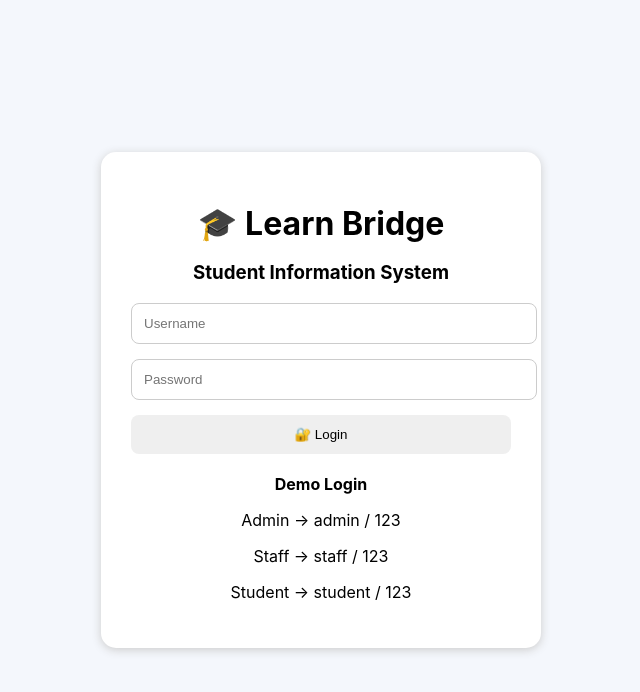
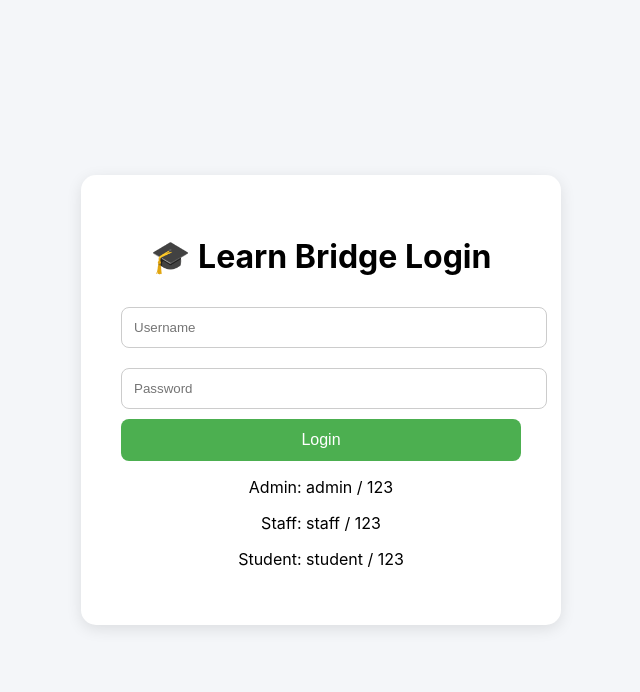
Before and after one commit to keerthika2005-coder/student-information-system, a React (Create React App) app in the folder frontend/: page / in a window 1280 px wide. Shown: the top 692 px of the page, without its empty margins (319-959 px from the left). Built offline with nearby package versions, Linux system fonts and the light colour scheme.

Commit message:
Added student dashboard details view

```diff
--- a/frontend/src/components/Login.js
+++ b/frontend/src/components/Login.js
@@ -5,95 +5,81 @@ export default function Login({ onLogin }) {
   const [password, setPassword] = useState('');
 
   const handleLogin = () => {
-    const demoUsers = [
-      { username: 'admin', password: '123', role: 'admin' },
-      { username: 'staff', password: '123', role: 'staff' },
-      { username: 'student', password: '123', role: 'student' }
-    ];
-
-    const foundUser = demoUsers.find(
-      (user) =>
-        user.username === username &&
-        user.password === password
-    );
-
-    if (foundUser) {
-      localStorage.setItem('role', foundUser.role);
-      onLogin(foundUser.role);
+    if (username === 'admin' && password === '123') {
+      onLogin('admin');
+    } else if (username === 'staff' && password === '123') {
+      onLogin('staff');
+    } else if (username === 'student' && password === '123') {
+      onLogin('student');
     } else {
-      alert('Invalid Username or Password');
+      alert('Invalid login');
     }
   };
 
   return (
-    <div style={containerStyle}>
-      <div style={boxStyle}>
-        <h1 style={titleStyle}>🎓 Learn Bridge</h1>
-        <h3>Student Information System</h3>
+    <div style={container}>
+      <div style={box}>
+        <h1>🎓 Learn Bridge Login</h1>
 
         <input
-          style={inputStyle}
           placeholder="Username"
           value={username}
           onChange={(e) => setUsername(e.target.value)}
+          style={input}
         />
 
         <input
-          style={inputStyle}
           type="password"
           placeholder="Password"
           value={password}
           onChange={(e) => setPassword(e.target.value)}
+          style={input}
         />
 
-        <button style={buttonStyle} onClick={handleLogin}>
-          🔐 Login
+        <button onClick={handleLogin} style={button}>
+          Login
         </button>
 
-        <div style={{ marginTop: '20px' }}>
-          <p><b>Demo Login</b></p>
-          <p>Admin → admin / 123</p>
-          <p>Staff → staff / 123</p>
-          <p>Student → student / 123</p>
-        </div>
+        <p>Admin: admin / 123</p>
+        <p>Staff: staff / 123</p>
+        <p>Student: student / 123</p>
       </div>
     </div>
   );
 }
 
-const containerStyle = {
+const container = {
   display: 'flex',
   justifyContent: 'center',
   alignItems: 'center',
   height: '100vh',
-  background: '#f4f7fc'
+  background: '#f4f6f9'
 };
 
-const boxStyle = {
-  width: '380px',
-  padding: '30px',
-  textAlign: 'center',
+const box = {
+  width: '400px',
+  padding: '40px',
   borderRadius: '15px',
+  boxShadow: '0 4px 15px rgba(0,0,0,0.1)',
   background: 'white',
-  boxShadow: '0 2px 10px #ccc'
+  textAlign: 'center'
 };
 
-const titleStyle = {
-  marginBottom: '10px'
-};
-
-const inputStyle = {
+const input = {
   width: '100%',
   padding: '12px',
-  marginBottom: '15px',
+  margin: '10px 0',
   borderRadius: '8px',
   border: '1px solid #ccc'
 };
 
-const buttonStyle = {
+const button = {
   width: '100%',
   padding: '12px',
   border: 'none',
   borderRadius: '8px',
+  background: '#4CAF50',
+  color: 'white',
+  fontSize: '16px',
   cursor: 'pointer'
 };
--- a/frontend/src/components/admin/AdminDashboard.js
+++ b/frontend/src/components/admin/AdminDashboard.js
@@ -3,29 +3,65 @@ import axios from 'axios';
 
 export default function AdminDashboard() {
   const [students, setStudents] = useState([]);
+  const [examDate, setExamDate] = useState('');
+  const [hall, setHall] = useState('');
 
   useEffect(() => {
-    axios
-      .get('https://student-information-system-f2js.onrender.com/api/admin/students')
-      .then((res) => {
-        console.log("API DATA:", res.data);
-        setStudents(res.data);
-      })
-      .catch((err) => {
-        console.log(err);
-        alert('Failed to fetch students');
-      });
+    fetchStudents();
   }, []);
 
+  const fetchStudents = async () => {
+    try {
+      const res = await axios.get(
+        'https://student-information-system-f2js.onrender.com/api/admin/students'
+      );
+      setStudents(res.data);
+    } catch (error) {
+      alert('Failed to fetch students');
+      console.log(error);
+    }
+  };
+
+  const conductExam = () => {
+    alert(
+      `Exam Scheduled\nDate: ${examDate}\nHall: ${hall}`
+    );
+  };
+
   return (
-    <div style={containerStyle}>
-      <h1>🛠️ Admin Dashboard</h1>
+    <div style={container}>
+      <h1 style={heading}>🛠️ Admin Dashboard</h1>
+
+      <div style={card}>
+        <h3>📝 Conduct Exam</h3>
+
+        <input
+          type="date"
+          value={examDate}
+          onChange={(e) => setExamDate(e.target.value)}
+          style={input}
+        />
+
+        <input
+          placeholder="Hall Number"
+          value={hall}
+          onChange={(e) => setHall(e.target.value)}
+          style={input}
+        />
+
+        <button style={button} onClick={conductExam}>
+          Conduct Exam
+        </button>
+      </div>
+
+      <div style={card}>
+        <h3>🎓 Student List</h3>
 
         {students.length === 0 ? (
-        <h3>No data found</h3>
+          <p>No student data found</p>
         ) : (
           students.map((student) => (
-          <div key={student._id} style={cardStyle}>
+            <div key={student._id} style={studentCard}>
               <p><b>Name:</b> {student.name}</p>
               <p><b>Roll No:</b> {student.rollNumber}</p>
               <p><b>Department:</b> {student.department}</p>
@@ -34,18 +70,51 @@ export default function AdminDashboard() {
           ))
         )}
       </div>
+    </div>
   );
 }
 
-const containerStyle = {
-  textAlign: 'center',
-  padding: '30px'
+const container = {
+  width: '80%',
+  margin: '30px auto',
+  textAlign: 'center'
 };
 
-const cardStyle = {
-  width: '60%',
+const heading = {
+  marginBottom: '20px'
+};
+
+const card = {
+  background: 'white',
+  padding: '25px',
+  borderRadius: '15px',
+  boxShadow: '0 2px 10px #ccc',
+  marginBottom: '30px'
+};
+
+const input = {
+  width: '80%',
+  padding: '12px',
+  margin: '10px auto',
+  display: 'block',
+  borderRadius: '8px',
+  border: '1px solid #ccc'
+};
+
+const button = {
+  padding: '12px 20px',
+  border: 'none',
+  borderRadius: '8px',
+  background: '#4CAF50',
+  color: 'white',
+  cursor: 'pointer'
+};
+
+const studentCard = {
+  border: '1px solid #ddd',
+  padding: '15px',
   margin: '15px auto',
-  padding: '20px',
-  border: '1px solid #ccc',
-  borderRadius: '10px'
+  width: '70%',
+  borderRadius: '10px',
+  textAlign: 'left'
 };
--- a/frontend/src/components/staff/StaffDashboard.js
+++ b/frontend/src/components/staff/StaffDashboard.js
@@ -1,14 +1,36 @@
-import React, { useState } from 'react';
+import React, {
+  useEffect,
+  useState
+} from 'react';
 import axios from 'axios';
 
 export default function StaffDashboard() {
+  const [students, setStudents] = useState([]);
   const [rollNumber, setRollNumber] = useState('');
   const [subject, setSubject] = useState('');
   const [attendance, setAttendance] = useState('');
-  const [assignmentMarks, setAssignmentMarks] = useState('');
-  const [internalMarks, setInternalMarks] = useState('');
+  const [assignmentMarks, setAssignmentMarks] =
+    useState('');
+  const [internalMarks, setInternalMarks] =
+    useState('');
 
-  const saveData = async () => {
+  useEffect(() => {
+    fetchStudents();
+  }, []);
+
+  const fetchStudents = async () => {
+    try {
+      const res = await axios.get(
+        'https://student-information-system-f2js.onrender.com/api/staff/students'
+      );
+
+      setStudents(res.data);
+    } catch (error) {
+      alert('Failed to fetch students');
+    }
+  };
+
+  const saveMarks = async () => {
     try {
       await axios.put(
         `https://student-information-system-f2js.onrender.com/api/staff/update-marks/${rollNumber}`,
@@ -20,15 +42,17 @@ export default function StaffDashboard() {
         }
       );
 
-      alert('✅ Data Saved Successfully');
+      alert('✅ Record saved successfully');
 
       setRollNumber('');
       setSubject('');
       setAttendance('');
       setAssignmentMarks('');
       setInternalMarks('');
-    } catch (err) {
-      alert('❌ Error saving data');
+
+      fetchStudents();
+    } catch (error) {
+      alert('❌ Save failed');
     }
   };
 
@@ -36,18 +60,113 @@ export default function StaffDashboard() {
     <div style={container}>
       <h1>👩‍🏫 Staff Dashboard</h1>
 
-      <input placeholder="Roll Number" value={rollNumber} onChange={(e) => setRollNumber(e.target.value)} />
-      <input placeholder="Subject" value={subject} onChange={(e) => setSubject(e.target.value)} />
-      <input placeholder="Attendance %" value={attendance} onChange={(e) => setAttendance(e.target.value)} />
-      <input placeholder="Assignment Marks" value={assignmentMarks} onChange={(e) => setAssignmentMarks(e.target.value)} />
-      <input placeholder="Internal Marks" value={internalMarks} onChange={(e) => setInternalMarks(e.target.value)} />
+      <div style={box}>
+        <input
+          style={input}
+          placeholder="Roll Number"
+          value={rollNumber}
+          onChange={(e) =>
+            setRollNumber(e.target.value)
+          }
+        />
 
-      <button onClick={saveData}>💾 Save</button>
+        <input
+          style={input}
+          placeholder="Subject"
+          value={subject}
+          onChange={(e) =>
+            setSubject(e.target.value)
+          }
+        />
+
+        <input
+          style={input}
+          placeholder="Attendance %"
+          value={attendance}
+          onChange={(e) =>
+            setAttendance(e.target.value)
+          }
+        />
+
+        <input
+          style={input}
+          placeholder="Assignment Marks"
+          value={assignmentMarks}
+          onChange={(e) =>
+            setAssignmentMarks(e.target.value)
+          }
+        />
+
+        <input
+          style={input}
+          placeholder="Internal Marks"
+          value={internalMarks}
+          onChange={(e) =>
+            setInternalMarks(e.target.value)
+          }
+        />
+
+        <button
+          style={button}
+          onClick={saveMarks}
+        >
+          💾 Save Record
+        </button>
+      </div>
+
+      <h2>📋 Student Dataset</h2>
+
+      {students.map((student) => (
+        <div
+          key={student._id}
+          style={card}
+        >
+          <p>
+            <b>Name:</b> {student.name}
+          </p>
+          <p>
+            <b>Roll No:</b>{' '}
+            {student.rollNumber}
+          </p>
+          <p>
+            <b>Department:</b>{' '}
+            {student.department}
+          </p>
+        </div>
+      ))}
     </div>
   );
 }
 
 const container = {
-  textAlign: 'center',
-  padding: '30px'
+  width: '80%',
+  margin: '30px auto',
+  textAlign: 'center'
 };
+
+const box = {
+  padding: '25px',
+  boxShadow: '0 2px 10px #ccc',
+  borderRadius: '15px',
+  marginBottom: '30px'
+};
+
+const input = {
+  width: '80%',
+  padding: '12px',
+  margin: '10px auto',
+  display: 'block'
+};
+
+const button = {
+  padding: '12px 20px'
+};
+
+const card = {
+  width: '60%',
+  margin: '15px auto',
+  padding: '15px',
+  border: '1px solid #ddd',
+  borderRadius: '10px',
+  textAlign: 'left'
+};
--- a/frontend/src/components/student/StudentDashboard.js
+++ b/frontend/src/components/student/StudentDashboard.js
@@ -12,30 +12,54 @@ export default function StudentDashboard() {
       );
 
       setStudent(res.data);
-    } catch {
-      alert('Student not found');
+    } catch (error) {
+      alert('❌ Student not found');
+      setStudent(null);
     }
   };
 
   return (
-    <div style={{ textAlign: 'center', padding: '30px' }}>
+    <div style={container}>
       <h1>🎓 Student Dashboard</h1>
 
-      <input
-        placeholder="Enter Roll Number"
-        value={rollNumber}
-        onChange={(e) => setRollNumber(e.target.value)}
-      />
+      <div style={searchBox}>
+        <input
+          style={input}
+          placeholder="Enter Roll Number"
+          value={rollNumber}
+          onChange={(e) =>
+            setRollNumber(e.target.value)
+          }
+        />
 
-      <button onClick={fetchStudent}>🔍 View</button>
+        <button
+          style={button}
+          onClick={fetchStudent}
+        >
+          🔍 View Details
+        </button>
+      </div>
 
       {student && (
         <div style={card}>
+          <h2>📘 Student Details</h2>
+
           <p><b>Name:</b> {student.name}</p>
+          <p><b>Roll No:</b> {student.rollNumber}</p>
+          <p><b>Department:</b> {student.department}</p>
           <p><b>Subject:</b> {student.subject}</p>
           <p><b>Attendance:</b> {student.attendance}%</p>
-          <p><b>Assignment:</b> {student.assignmentMarks}</p>
-          <p><b>Internal:</b> {student.internalMarks}</p>
+
+          <p>
+            <b>Assignment Marks:</b>{' '}
+            {student.assignmentMarks}
+          </p>
+
+          <p>
+            <b>Internal Marks:</b>{' '}
+            {student.internalMarks}
+          </p>
+
           <p><b>Total:</b> {student.total}</p>
           <p><b>Grade:</b> {student.grade}</p>
         </div>
@@ -44,10 +68,42 @@ export default function StudentDashboard() {
   );
 }
 
+const container = {
+  width: '80%',
+  margin: '30px auto',
+  textAlign: 'center'
+};
+
+const searchBox = {
+  padding: '25px',
+  boxShadow: '0 2px 10px #ccc',
+  borderRadius: '15px',
+  marginBottom: '30px'
+};
+
+const input = {
+  width: '60%',
+  padding: '12px',
+  marginRight: '10px',
+  borderRadius: '8px',
+  border: '1px solid #ccc'
+};
+
+const button = {
+  padding: '12px 20px',
+  border: 'none',
+  borderRadius: '8px',
+  background: '#2196F3',
+  color: 'white',
+  cursor: 'pointer'
+};
+
 const card = {
+  width: '60%',
   margin: '20px auto',
-  padding: '20px',
-  width: '60%',
-  border: '1px solid #ccc',
-  borderRadius: '10px'
+  padding: '25px',
+  border: '1px solid #ddd',
+  borderRadius: '15px',
+  textAlign: 'left',
+  boxShadow: '0 2px 10px #ccc'
 };
```
Also changed, not shown: 1 other file (tests, documents, lock files or other folders). Lines whose indentation alone changed are shown as unchanged.
